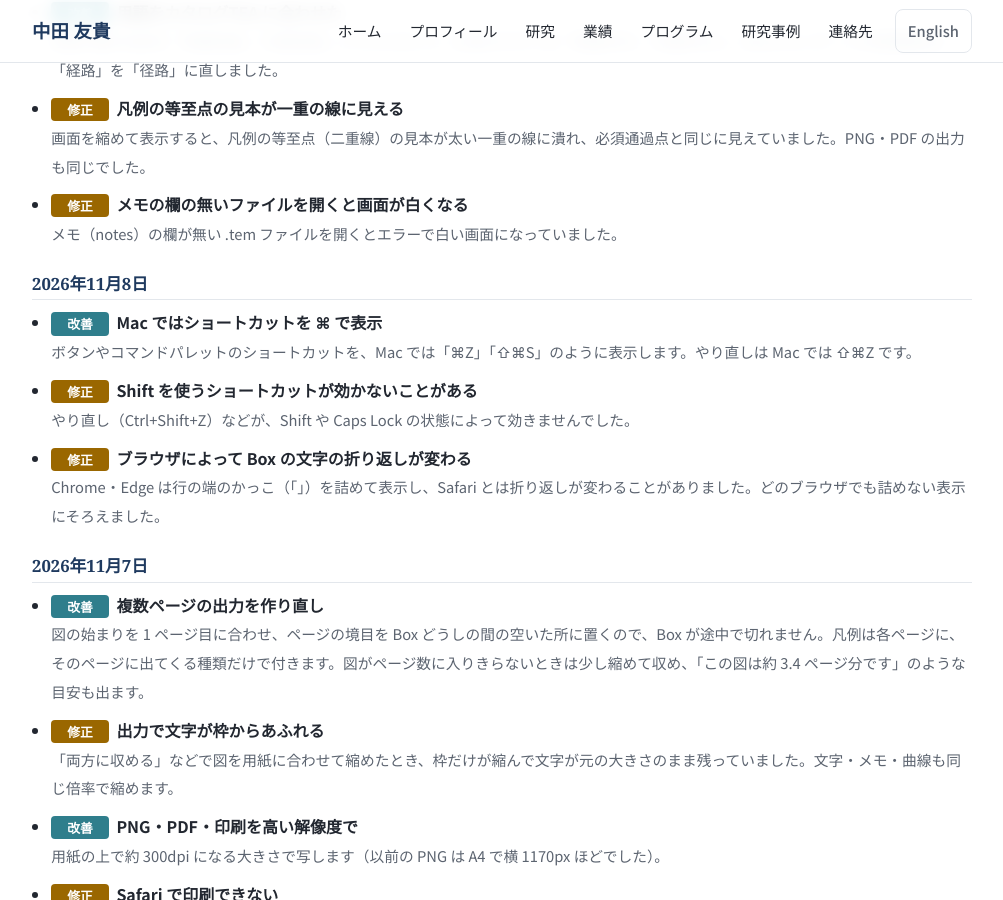
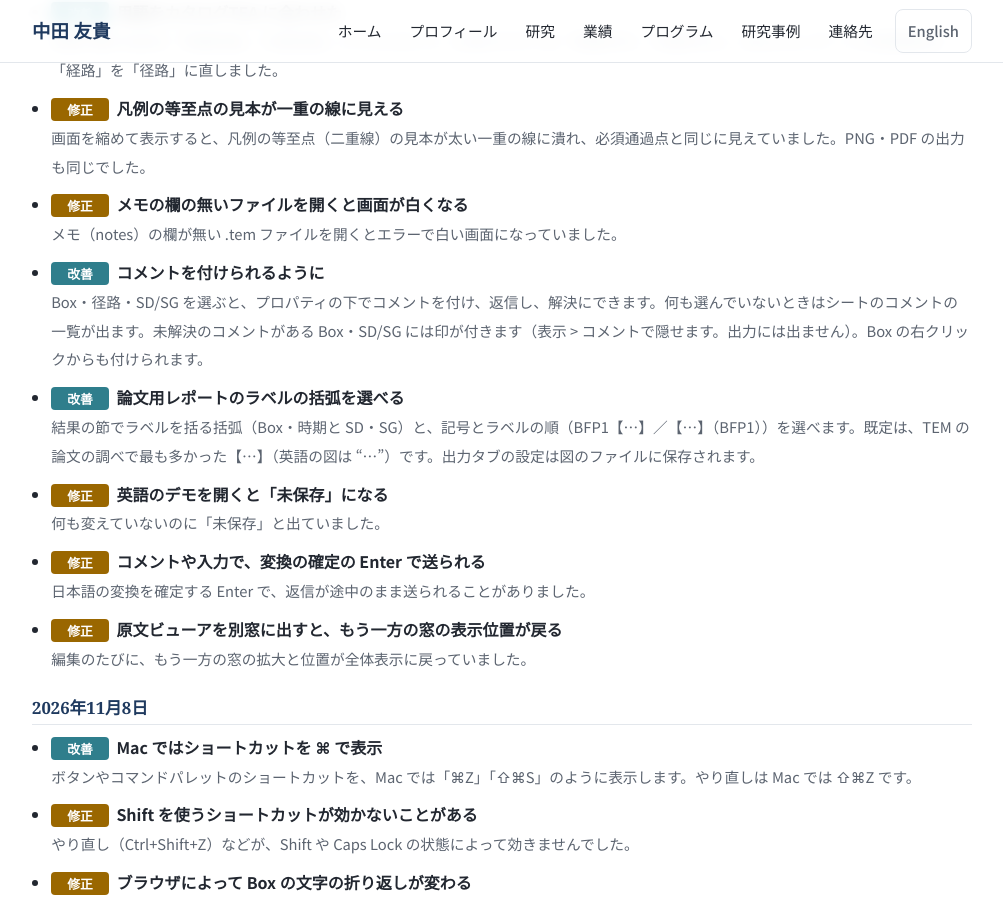
Before and after one commit to YukiInoueNakata/YukiInoueNakata.github.io, a Jekyll site: the page built from programs/temer-plus.html, in a window 1280 px wide and 900 px high, scrolled down 1093 px. Shown: the whole window, without its empty margins (138-1141 px from the left). Built offline with Jekyll 4.4.1, drawn with Linux system fonts in a browser that asks for light colours.

Commit message:
data: TEMer Plus の更新情報を写す（2026-11-10 コメント・論文用レポートの括弧ほか）
Co-Authored-By: Claude Opus 5.5 <noreply@anthropic.com>
Claude-Session: https://claude.ai/code/session_018wwFh6iiqrmMYar2X1JhYd

```diff
--- a/_data/temer_changelog.json
+++ b/_data/temer_changelog.json
@@ -72,6 +72,51 @@
         "en": {
           "title": "Blank screen when opening files without notes",
           "detail": "Opening a .tem file without the notes field caused an error and a blank screen."
+        }
+      },
+      {
+        "kind": "改善",
+        "title": "コメントを付けられるように",
+        "detail": "Box・径路・SD/SG を選ぶと、プロパティの下でコメントを付け、返信し、解決にできます。何も選んでいないときはシートのコメントの一覧が出ます。未解決のコメントがある Box・SD/SG には印が付きます（表示 > コメントで隠せます。出力には出ません）。Box の右クリックからも付けられます。",
+        "en": {
+          "title": "Comments",
+          "detail": "Select a Box, path or SD/SG to add, reply to and resolve comments below its properties. With nothing selected, the comments on the sheet are listed. Boxes and SD/SG with open comments show a marker (hide it with View > Comments; it never appears in exports). You can also add a comment from the Box right-click menu."
+        }
+      },
+      {
+        "kind": "改善",
+        "title": "論文用レポートのラベルの括弧を選べる",
+        "detail": "結果の節でラベルを括る括弧（Box・時期と SD・SG）と、記号とラベルの順（BFP1【…】／【…】（BFP1））を選べます。既定は、TEM の論文の調べで最も多かった【…】（英語の図は “…”）です。出力タブの設定は図のファイルに保存されます。",
+        "en": {
+          "title": "Choose label brackets in the paper report",
+          "detail": "In the Results section you can choose the brackets for labels (Boxes and periods, and SD/SG) and whether the ID or the label comes first. The default follows a survey of TEM papers: 【…】 for Japanese and double quotation marks for English. Export tab settings are saved in the file."
+        }
+      },
+      {
+        "kind": "修正",
+        "title": "英語のデモを開くと「未保存」になる",
+        "detail": "何も変えていないのに「未保存」と出ていました。",
+        "en": {
+          "title": "English demo opened as unsaved",
+          "detail": "The English demo was marked as unsaved right after opening."
+        }
+      },
+      {
+        "kind": "修正",
+        "title": "コメントや入力で、変換の確定の Enter で送られる",
+        "detail": "日本語の変換を確定する Enter で、返信が途中のまま送られることがありました。",
+        "en": {
+          "title": "Enter during Japanese input sent a reply",
+          "detail": "Confirming Japanese input with Enter could send a reply before it was finished."
+        }
+      },
+      {
+        "kind": "修正",
+        "title": "原文ビューアを別窓に出すと、もう一方の窓の表示位置が戻る",
+        "detail": "編集のたびに、もう一方の窓の拡大と位置が全体表示に戻っていました。",
+        "en": {
+          "title": "The other window jumped when using a pop-out viewer",
+          "detail": "With the transcript viewer in a separate window, each edit reset the zoom and position of the other window."
         }
       }
     ]
```
